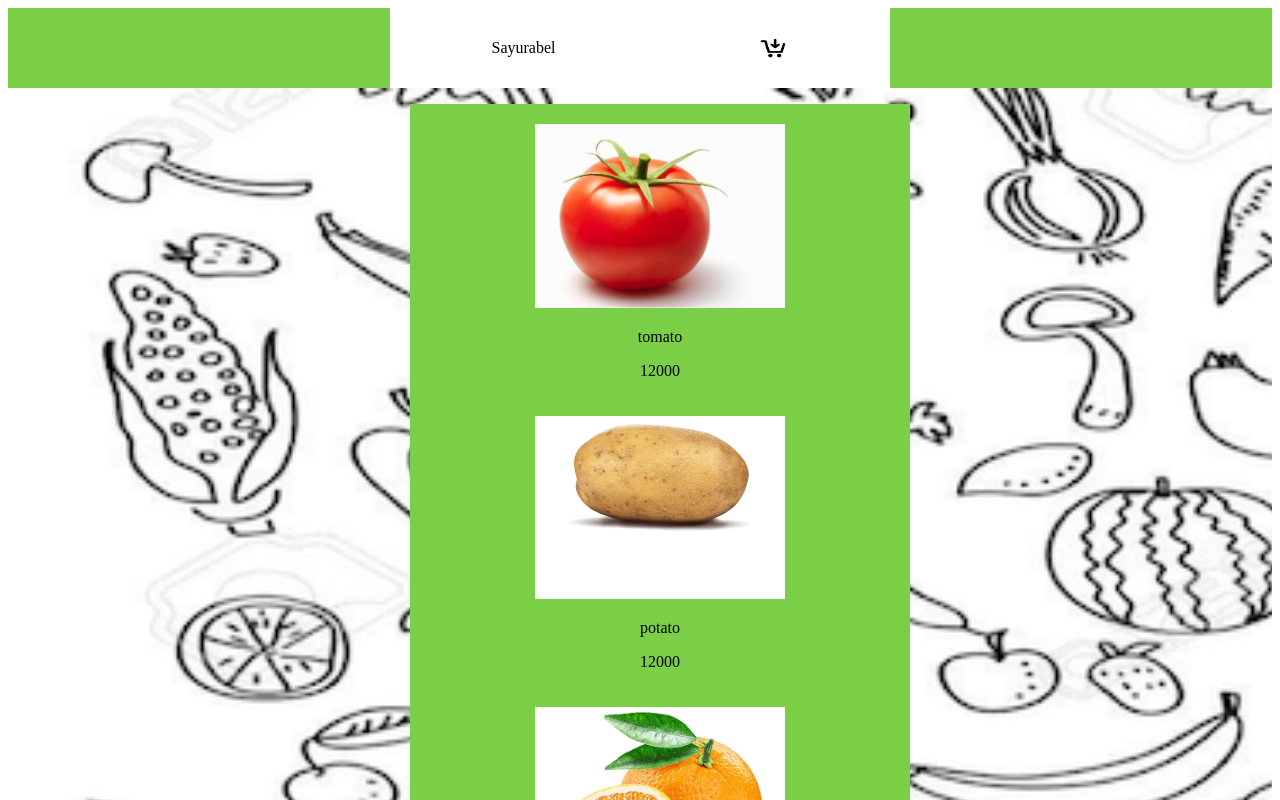
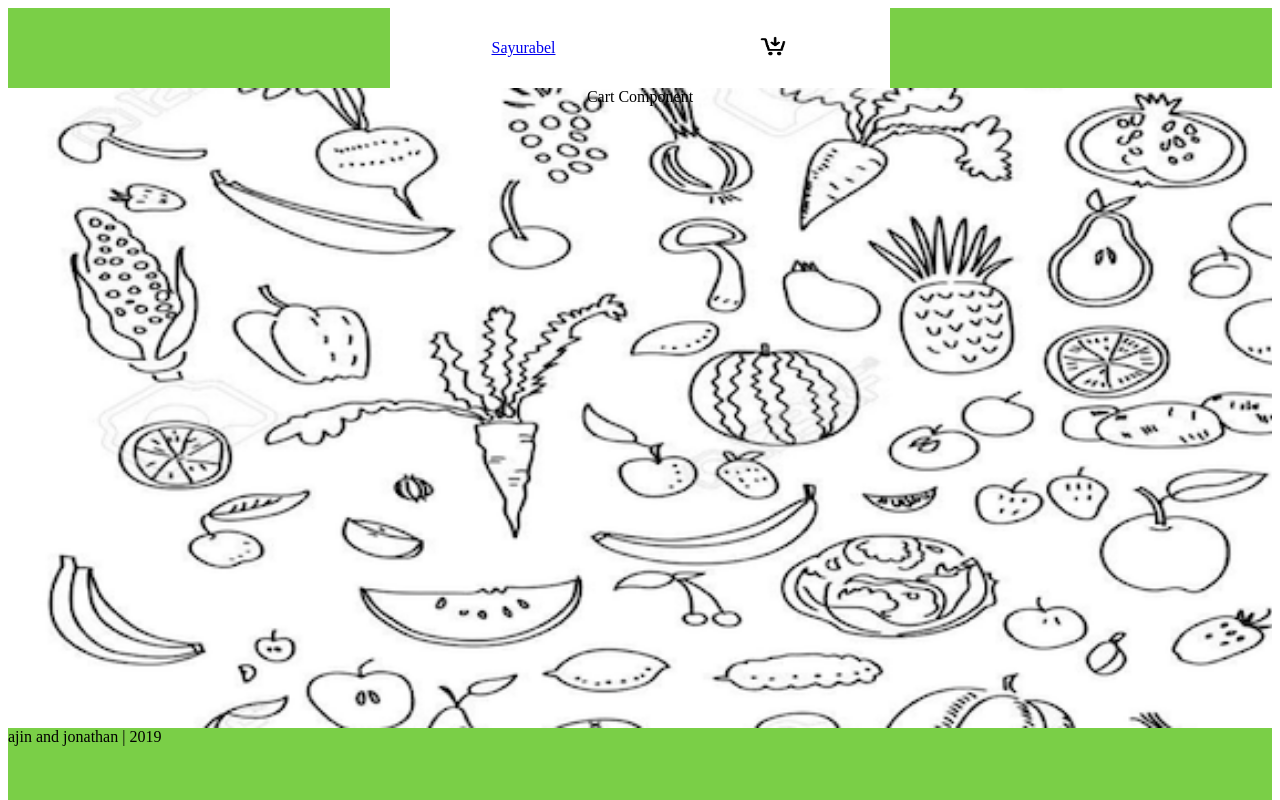
Before and after one commit to jonathan-fajrin/sayurabel, a React (Create React App) app: page /Checkout in a window 1280 px wide. Shown: the top 800 px of the page. Built offline with nearby package versions, Linux system fonts and the light colour scheme.

Commit message:
Add router functionality and Cart component

```diff
--- a/src/App.js
+++ b/src/App.js
@@ -2,15 +2,22 @@ import React, { Component } from 'react'
 import Header from './component/Header'
 import Content from './component/Content'
 import Footer from './component/Footer'
+import Cart from './component/Cart'
+import { BrowserRouter as Router, Switch, Route, Link } from 'react-router-dom'
 
 class App extends Component {
   render() {
     return (
-      <div>
-        <Header />
-        <Content />
-        <Footer />
-      </div>
+      <Router>
+        <div>
+          <Header />
+          <Switch>
+            <Route exact path="/" component={Content} />
+            <Route exact path="/Checkout" component={Cart} />
+          </Switch>
+          <Footer />
+        </div>
+      </Router>
     )
   }
 }
--- /dev/null
+++ b/src/component/Cart/index.js
@@ -0,0 +1,20 @@
+import React, { Component } from 'react'
+import styled from 'styled-components'
+const Container = styled.div`
+  text-align: center;
+  margin: 0 auto;
+  background-image: url('/assets/veggie-doodle.png');
+  background-repeat: no-repeat;
+  background-size: cover;
+  display: flex;
+  flex-direction: column;
+  height: 80vh;
+`
+
+class Cart extends Component {
+  render() {
+    return <Container>Cart Component</Container>
+  }
+}
+
+export default Cart
--- a/src/component/Header/index.js
+++ b/src/component/Header/index.js
@@ -1,5 +1,6 @@
 import React, { Component } from 'react'
 import styled from 'styled-components'
+import { Link } from 'react-router-dom'
 
 const StyledHeader = styled.header`
   background: #7acf47;
@@ -24,8 +25,12 @@ class Header extends Component {
     return (
       <StyledHeader>
         <StyledContainer>
-          <div>Sayurabel</div>
-          <StyledIcon src="/assets/cart.png" />
+          <Link to="/">
+            <div>Sayurabel</div>
+          </Link>
+          <Link to="/checkout">
+            <StyledIcon src="/assets/cart.png" />
+          </Link>
         </StyledContainer>
       </StyledHeader>
     )
```
Also changed, not shown: 1 other file (tests, documents, lock files or other folders).
